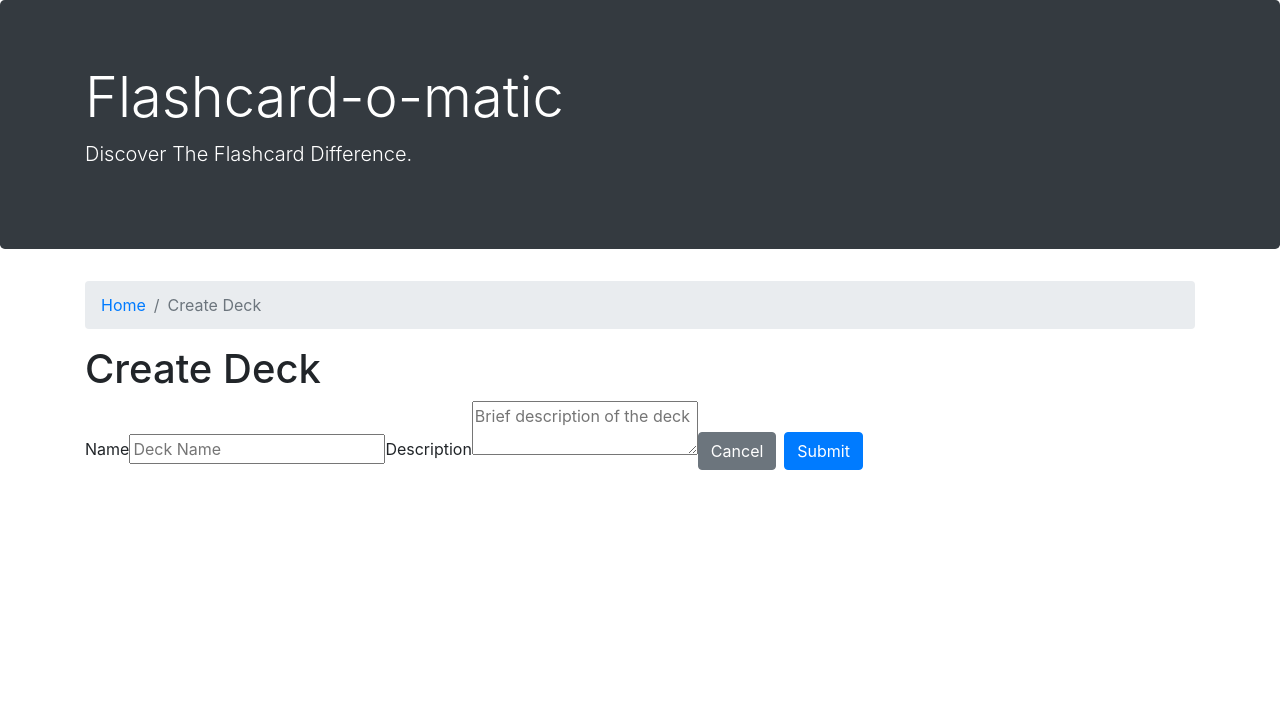
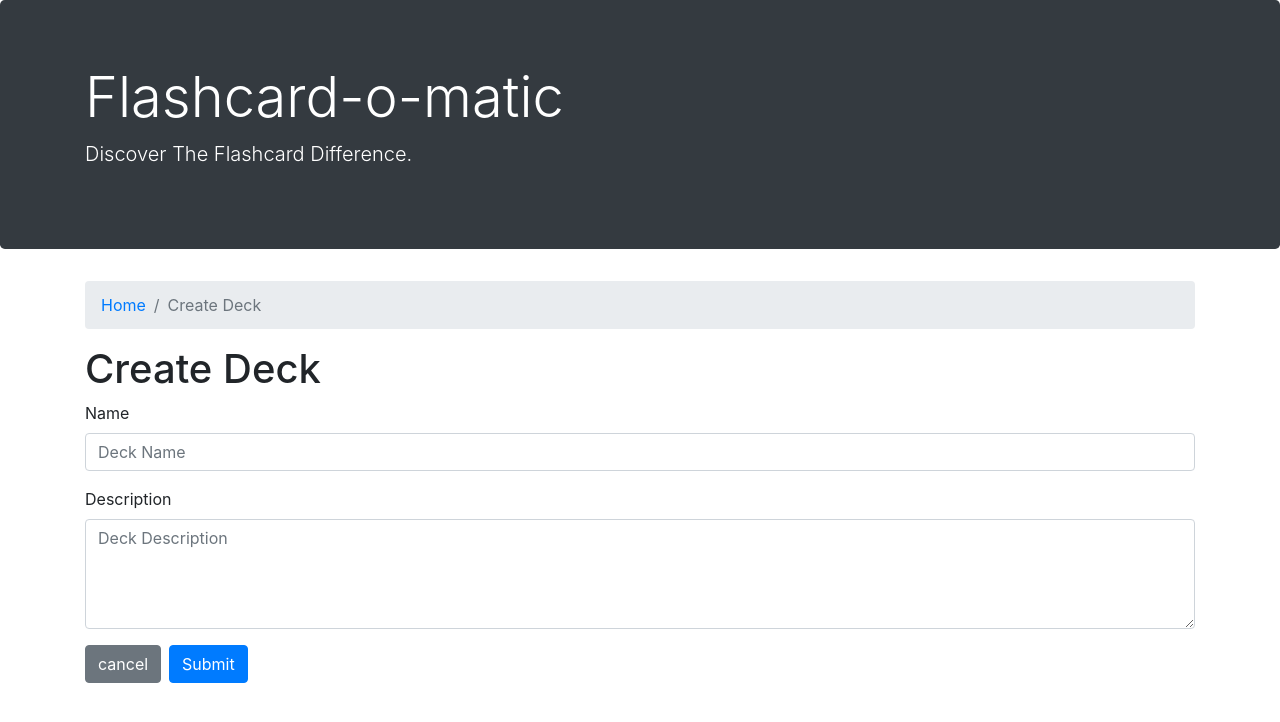
Before and after one commit to AndroidClasico/Study-Flashcards-App, a React (Create React App) app: page /decks/new in a window 1280 px wide. Shown: the top 722 px of the page. Built offline with nearby package versions, Linux system fonts and the light colour scheme; a web font is replaced by a local one.

Commit message:
update deck edit and deck form

```diff
--- a/data/db.json
+++ b/data/db.json
@@ -3,7 +3,7 @@
     {
       "id": 2,
       "name": "React Router",
-      "description": "RRRReact Router is a collection of navigational components that compose declaratively with your application."
+      "description": "React Router is a collection of navigational components that compose declaratively with your application."
     },
     {
       "name": "API calls",
@@ -19,6 +19,21 @@
       "name": "dfgfgsd",
       "description": "fdfzff",
       "id": 5
+    },
+    {
+      "name": "sdadf",
+      "description": "dfsf",
+      "id": 6
+    },
+    {
+      "name": "create",
+      "description": "new",
+      "id": 7
+    },
+    {
+      "name": "new",
+      "description": "deck",
+      "id": 8
     }
   ],
   "cards": [
@@ -141,6 +156,46 @@
       "back": "is bored",
       "deckId": 2,
       "id": 22
+    },
+    {
+      "card": [],
+      "front": "aaa",
+      "back": "aaaa",
+      "deckId": 2,
+      "id": 23
+    },
+    {
+      "card": [],
+      "front": "aaa",
+      "back": "aaa",
+      "deckId": 6,
+      "id": 24
+    },
+    {
+      "front": "bbbb",
+      "back": "bbb",
+      "deckId": 6,
+      "id": 25
+    },
+    {
+      "front": "ccc",
+      "back": "ccc",
+      "deckId": 6,
+      "id": 26
+    },
+    {
+      "card": [],
+      "front": "aaa",
+      "back": "aaaa",
+      "deckId": 7,
+      "id": 27
+    },
+    {
+      "card": [],
+      "front": "aaaa",
+      "back": "aaa",
+      "deckId": 8,
+      "id": 28
     }
   ]
 }
--- a/src/Decks/DeckCreate.js
+++ b/src/Decks/DeckCreate.js
@@ -1,12 +1,11 @@
-import React, { useState } from "react";
+import React from "react";
 import { Link, useHistory } from "react-router-dom";
 import { createDeck } from "../utils/api";
 import DeckForm from "./DeckForm";
 
 function DeckCreate() {
     const history = useHistory();
-  const initialState = { name: "", description: "" };
-  const [deck, setdeck] = useState(initialState);
+    const initialState = { name: "", description: "" }
 
     function submitHandler(deck) {
         createDeck(deck).then((savedDeck) =>
@@ -16,13 +15,6 @@ function DeckCreate() {
 
     function cancel() {
         history.goBack();
-  }
-
-  function onChange({ target: { name, value } }) {
-    setdeck((prevState) => ({
-      ...prevState,
-      [name]: value,
-    }));
     }
 
     return (
@@ -41,12 +33,7 @@ function DeckCreate() {
             </nav>
             <h1>Create Deck</h1>
 
-      <DeckForm
-        onChange={onChange}
-        initialState={initialState}
-        onCancel={cancel}
-        onSubmit={submitHandler}
-      />
+            <DeckForm initialState={initialState} onCancel={cancel} onSubmit={submitHandler} />
         </>
     );
 }
--- a/src/Decks/DeckEdit.js
+++ b/src/Decks/DeckEdit.js
@@ -4,46 +4,67 @@ import { updateDeck, readDeck } from "../utils/api";
 import DeckForm from "./DeckForm";
 
 function DeckEdit() {
-  const initialState = { name: "", description: "" };
-  const [formData, setFormData] = useState(initialState);
-  const [deck, setDeck] = useState({});
+  // const initialState = { name: "", description: "" };
+  // const [formData, setFormData] = useState(initialState);
+
+  // useEffect(() => {
+  //   const abortController = new AbortController();
+  //   const loadDeck = async () => {
+  //     const loadedDeck = await readDeck(deckId, abortController.signal);
+  //     setDeck(() => loadedDeck);
+  //     setFormData({
+  //       id: deckId,
+  //       name: loadedDeck.name,
+  //       description: loadedDeck.description,
+  //     });
+  //   };
+  //   loadDeck();
+  //   return () => abortController.abort();
+  // }, [deckId]);
+
+  // const handleChange = (event) => {
+  //   setFormData({ ...formData, [event.target.name]: event.target.value });
+  // };
+
+  const [deck, setDeck] = useState({name: "", description: "" });
   const history = useHistory();
   const { deckId } = useParams();
 
   useEffect(() => {
-    const abortController = new AbortController();
-    const loadDeck = async () => {
-      const loadedDeck = await readDeck(deckId, abortController.signal);
-      setDeck(() => loadedDeck);
-      setFormData({
-        id: deckId,
-        name: loadedDeck.name,
-        description: loadedDeck.description,
-      });
-    };
-    loadDeck();
-    return () => abortController.abort();
+    readDeck(deckId).then(setDeck)
   }, [deckId]);
 
-  const handleChange = (event) => {
-    setFormData({ ...formData, [event.target.name]: event.target.value });
+  function handleSubmit(updatedDeck){
+    updateDeck(updatedDeck).then((savedDeck) =>
+      history.push(`/decks/${savedDeck.id}`)
+    );
   };
 
-  const handleSubmit = async (event) => {
-    event.preventDefault();
-    const response = await updateDeck(formData);
-    history.push(`/decks/${response.id}`);
-  };
+  function cancel() {
+    history.goBack();
+  }
 
+  const child =  deck.id ? (
+    <DeckForm
+        initialState={deck}
+        // onChange={handleChange}
+        onSubmit={handleSubmit}
+        onCancel={cancel}
+      />
+  ) : (
+    <p>Loading...</p>
+  )
 
   return (
-    <div>
+    <>
       <nav aria-label="breadcrumb">
         <ol className="breadcrumb">
-          <li className="breadcrumb-item text-primary">
-            <Link to="/">Home</Link>
+          <li className="breadcrumb-item">
+            <Link to="/">
+              <span className="oi oi-home" /> Home
+            </Link>
           </li>
-          <li className="breadcrumb-item text-primary">
+          <li className="breadcrumb-item">
             <Link to={`/decks/${deckId}`}>{deck.name}</Link>
           </li>
           <li className="breadcrumb-item active" aria-current="page">
@@ -52,15 +73,8 @@ function DeckEdit() {
         </ol>
       </nav>
       <h1>Edit Deck</h1>
-      <DeckForm
-        initialState={initialState}
-        onChange={handleChange}
-        onSubmit={handleSubmit}
-        currName={formData.name}
-        currDesc={formData.description}
-      />
-
-    </div>
+      {child}
+    </>
   );
 }
 
--- a/src/Decks/DeckForm.js
+++ b/src/Decks/DeckForm.js
@@ -1,47 +1,60 @@
-import { Link, useParams } from "react-router-dom";
+import React, { useState } from "react";
 
 function DeckForm({
-  currName,
-  currDesc,
   onCancel,
   onSubmit,
-  onChange,
+  initialState = { name: "", description: "" },
 }) {
-  const { deckId } = useParams();
-  // function submitHandler(event) {
-  //   event.preventDefault();
-  //   onSubmit(deck);
-  // }
+  const [deck, setdeck] = useState(initialState);
+
+  function changeHandler({ target: { name, value } }) {
+    setdeck((prevState) => ({
+      ...prevState,
+      [name]: value,
+    }));
+  }
+
+  function submitHandler(event) {
+    event.preventDefault();
+    onSubmit(deck);
+  }
 
   return (
     <>
-      <form onSubmit={onSubmit}>
+      <form onSubmit={submitHandler} className="deck-edit">
+        <fieldset>
+        <div className="form-group">
           <label htmlFor="name">Name</label>
           <input
             type="text"
             id="name"
             name="name"
-          onChange={onChange}
-          value={currName}
+            className="form-control"
+            onChange={changeHandler}
+            value={deck.name}
             required
             placeholder="Deck Name"
           />
+        </div>
+        <div className="form-group">
           <label htmlFor="description">Description </label>
           <textarea
             id="description"
             name="description"
-          onChange={onChange}
-          value={currDesc}
+            className="form-control"
+            rows="4"
+            onChange={changeHandler}
+            value={deck.description}
             required
-          placeholder="Brief description of the deck"
+            placeholder="Deck Description"
           />
-          <Link to={`/decks/${deckId}`}>
-            <button className="btn btn-secondary mr-2">Cancel</button>
-          </Link>
+        </div>
 
-        <button type="submit" className="btn btn-primary">
-            Submit
+        <button type="button" className="btn btn-secondary mr-2" onClick={onCancel}>
+          cancel
         </button>
+        <button type="submit" className="btn btn-primary">Submit</button>
+        </fieldset>
       </form>
     </>
   );
```
Lines whose indentation alone changed are shown as unchanged.
